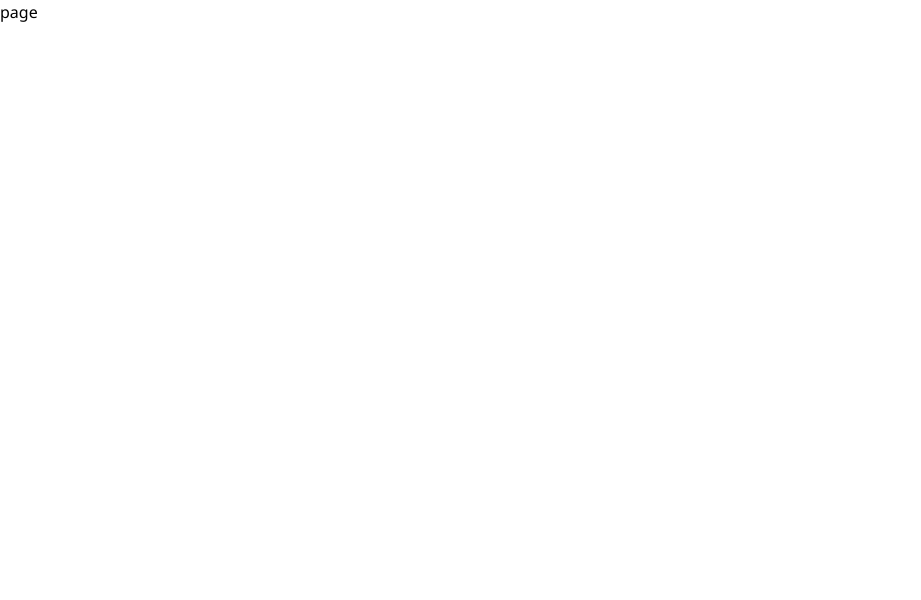
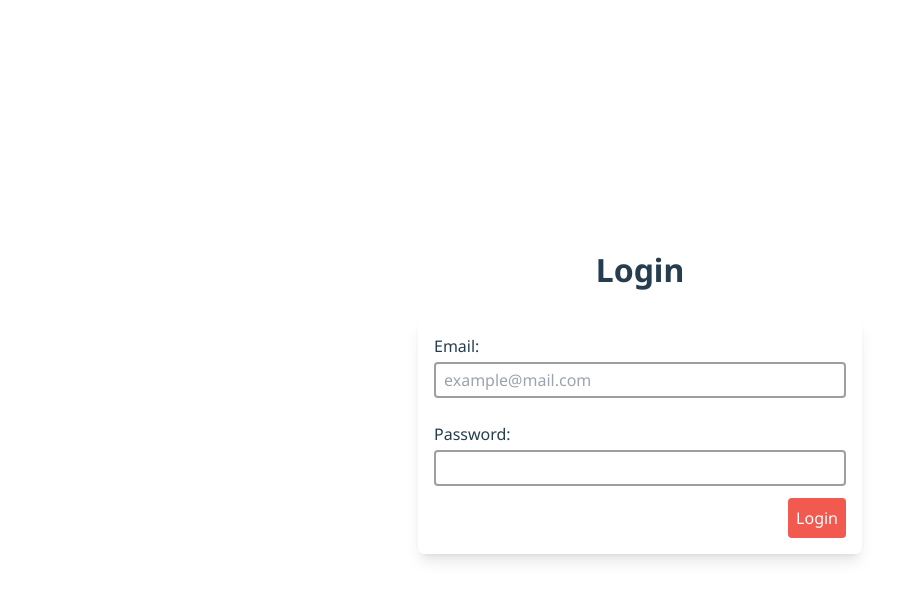
Before and after one commit to Kanak1125/ecommerce-site, a Next.js app: page /login in a window 1280 px wide. Shown: the top 600 px of the page, without its empty margins (0-921 px from the left). Built offline with nearby package versions, Linux system fonts and the light colour scheme; no server answers.

Commit message:
feat: login and signup with firebase

```diff
--- a/src/app/cart/page.tsx
+++ b/src/app/cart/page.tsx
@@ -8,6 +8,7 @@ import SimpleBar from 'simplebar-react';
 import 'simplebar-react/dist/simplebar.min.css';
 import { formatCurrency } from '@/utils/formatCurrency';
 
+import Navbar from '@/components/Navbar/Navbar';
 import { Product } from '@/types/type';
 
 import './cart.scss';
@@ -101,6 +102,8 @@ const page = () => {
     return acc + current.price * quantity;
 }, 0);
   return (
+    <>
+      <Navbar />
       <main className='max-w-screen-xl mx-auto px-10 py-10 min-h-screen '>
         {
           cartItems.length === 0 ? <h2 className='text-2xl font-bold text-center text-secondary'>Your shopping Cart is empty </h2>
@@ -122,6 +125,7 @@ const page = () => {
           </>
         }
       </main>
+    </>
   )
 }
 
--- a/src/app/login/page.tsx
+++ b/src/app/login/page.tsx
@@ -1,8 +1,92 @@
-import React from 'react'
+'use client';
+
+import React, { useState } from 'react'
+import CenteredContainer from '@/components/CenteredContainer'
+import Button from '@/components/Button/Button'
+import { object, string } from 'yup';
+import { useRouter } from 'next/navigation';
+import { FieldValues, useForm } from 'react-hook-form';
+import { yupResolver } from '@hookform/resolvers/yup';
+import signIn from '@/services/firebase/auth/signin';
+import '../../app/signup/signup.scss';
 
 const page = () => {
+  const [error, setError] = useState("");
+  const router = useRouter();
+  const loginSchema = object().shape({
+    email: string().required("Please enter your email").email(),
+    password: string().required("Your password is Required")
+    .min(4, "Must be greater than 4")
+    .max(16, "Mustn't be longer than 16"),
+  });
+
+  const {
+    register,
+    handleSubmit,
+    formState: {
+      errors,
+      isValid,
+      isSubmitting,
+    },
+    reset,
+  } = useForm({
+    resolver: yupResolver(loginSchema),
+    mode: "onBlur" || "onSubmit",
+  });
+
+  const login = async(data: FieldValues) => {
+    const { result, err } = await signIn(data.email, data.password);
+
+    if (err) {
+      setError("Login in failed...");
+    } else {
+      return router.push('/');
+    }
+  };
+
   return (
-    <div>page</div>
+    <CenteredContainer>
+        <h2 className='heading-signup mb-6'>Login</h2>
+        <form
+          onSubmit={handleSubmit(login)}
+          className='signup-form break-all break-words
+          '
+        >
+          <label htmlFor="email" className='label'>Email: </label>
+          <input
+            type="email"
+            {...register("email")}
+            id="email"
+            placeholder='example@mail.com'
+            className='input-fields '
+          />
+          <p className="text-red-400 text-sm my-1">{errors.email?.message}</p>
+          <label htmlFor="password" className='label'>Password: </label>
+          <input
+            type="password"
+            {...register("password")}
+            id="password"
+            className='input-fields '
+            required
+          />
+          <p className="text-red-400 text-sm my-1">{errors.password?.message}</p>
+
+
+          <div className="btns-container">
+            <Button
+            text={'Login'}
+            align='right'
+            handleBtnClick= {login}
+            isValid={isValid}
+            isSubmitting={isSubmitting}
+            />
+            {/* <Link href={'/forgot-password'} className='text-center my-2 hover:underline text-white'>Forgot Password?</Link> */}
+          </div>
+
+
+          {/* <pre>{JSON.stringify(watch())}</pre> */}
+        </form>
+    </CenteredContainer>
   )
 }
 
--- a/src/app/signup/page.tsx
+++ b/src/app/signup/page.tsx
@@ -14,6 +14,7 @@ import { schema_PersonalInfo, schema_ContactInfo, schema_PasswordInfo, schema_Ag
 import CenteredContainer from '@/components/CenteredContainer';
 
 import signUp from '@/services/firebase/auth/signup';
+import { useRouter } from 'next/navigation';
 
 // Need: To include agreements to validation as well...
 
@@ -36,6 +37,9 @@ const page = () => {
     fields: ['terms_and_conditions', 'privacy_policy'],
   }];
 
+  const [error, setError] = useState("");
+  const router = useRouter();
+
   const [currentStep, setCurrentStep] = useState(1);
   const [currentSchema, setCurrentSchema] = useState<ObjectSchema<FieldValues, any, any, any>>(schema_PersonalInfo);
 
@@ -47,8 +51,8 @@ const page = () => {
       return schema_ContactInfo;
     case 3:
       return schema_PasswordInfo;
-    case 4:
-      return schema_Agreement;
+    // case 4:
+    //   return schema_Agreement;
     default:
       return schema_PersonalInfo;
     }
@@ -107,12 +111,18 @@ const page = () => {
     setCurrentStep(prevState => prevState - 1);
   }
 
-  const onDataSubmit = (data: FieldValues) => {
+  const onDataSubmit = async (data: FieldValues) => {
     // data submission to the server takes place here...
     console.log(data);
     console.log("Submitted...");
 
+    const { result, err } = await signUp(data.email, data.password);
 
+    if (err) {
+      setError("Sign up failed!");
+    } else {
+      return router.push('/');
+    }
   };
 
   return (
--- a/src/components/Button/button.scss
+++ b/src/components/Button/button.scss
@@ -1,7 +1,7 @@
 @use '../../app/globals.scss' as *;
 
 .btn {
-    background-color: $accent-color;
+    background-color: $accent-color !important;
     color: $txt-color-primary-inv;
     width: max-content;
     @apply p-2 rounded transition-all duration-300 ease-in-out cursor-pointer;
--- a/src/components/Navbar/Navbar.tsx
+++ b/src/components/Navbar/Navbar.tsx
@@ -14,6 +14,7 @@ const Navbar = () => {
 
   const [isHamMenuActive, setIsHamMenuActive] = useState(false);
 
+  // if user isn't login account link in the navbar should direct user to the login page...
 
   return (
     <header className='w-full py-4 header'>
```
Lines whose indentation alone changed are shown as unchanged.
